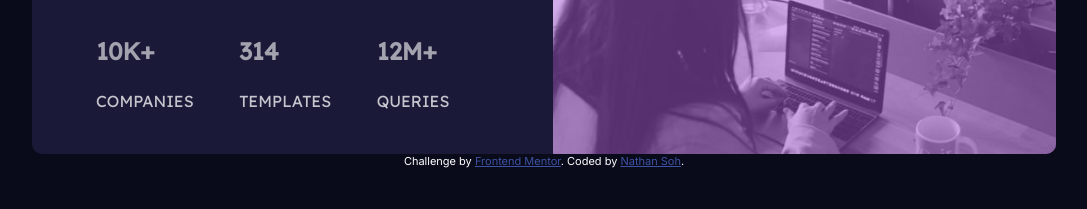
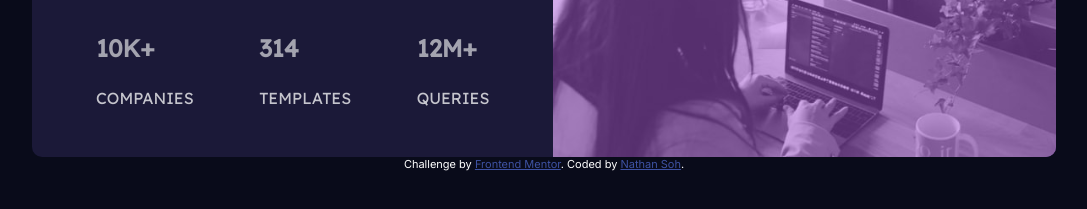
Before and after one commit to nFinityV2/stats-preview-card, a plain HTML site: page index.html in a window 1280 px wide. Shown: the part 439-648 px from the top of the page, without its empty margins (96-1183 px from the left). Drawn offline with Linux system fonts and the light colour scheme.

Commit message:
Refactoring padding/margin adjustments

```diff
--- a/styles.css
+++ b/styles.css
@@ -66,7 +66,6 @@ img {
 .stat-container {
     font-family: var(--font-secondary);
     text-transform: uppercase;
-    margin-bottom: 1.5em;
 }
 
 /* Classes */
@@ -90,7 +89,7 @@ img {
         flex-direction: row-reverse;
         text-align: left;
         width: 1024px;
-        height: 400px;
+        height: 405px;
     }
 
     img {
@@ -109,6 +108,5 @@ img {
     .stat-container {
         display: flex;
         justify-content: space-between;
-        margin-right: 2.5em;
     }
 }
```
Also changed, not shown: index.html (+0 -1 lines).
